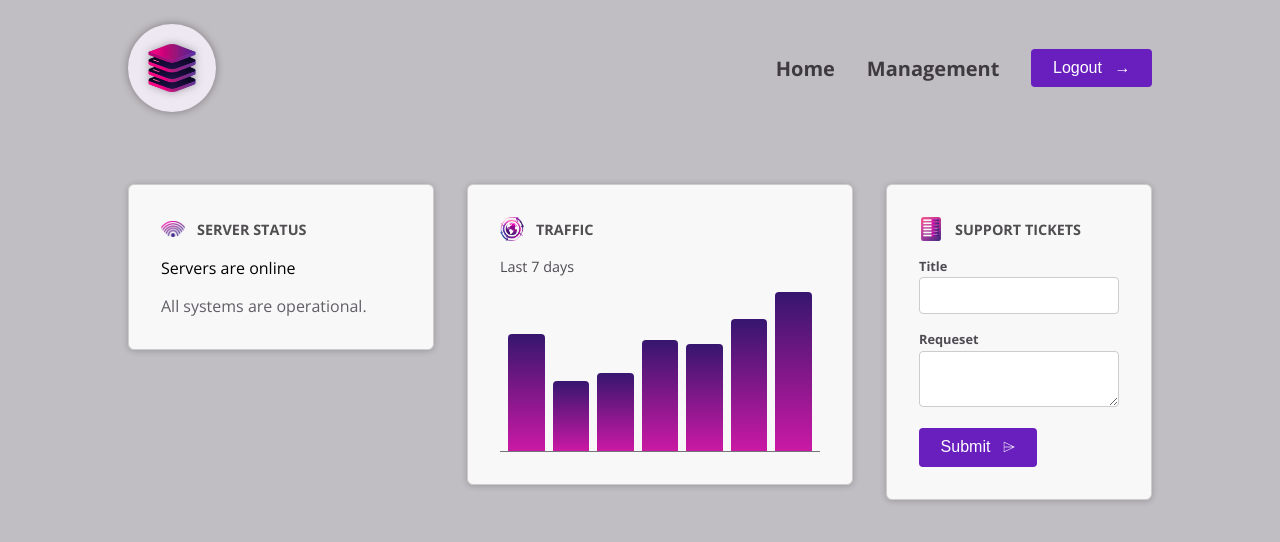
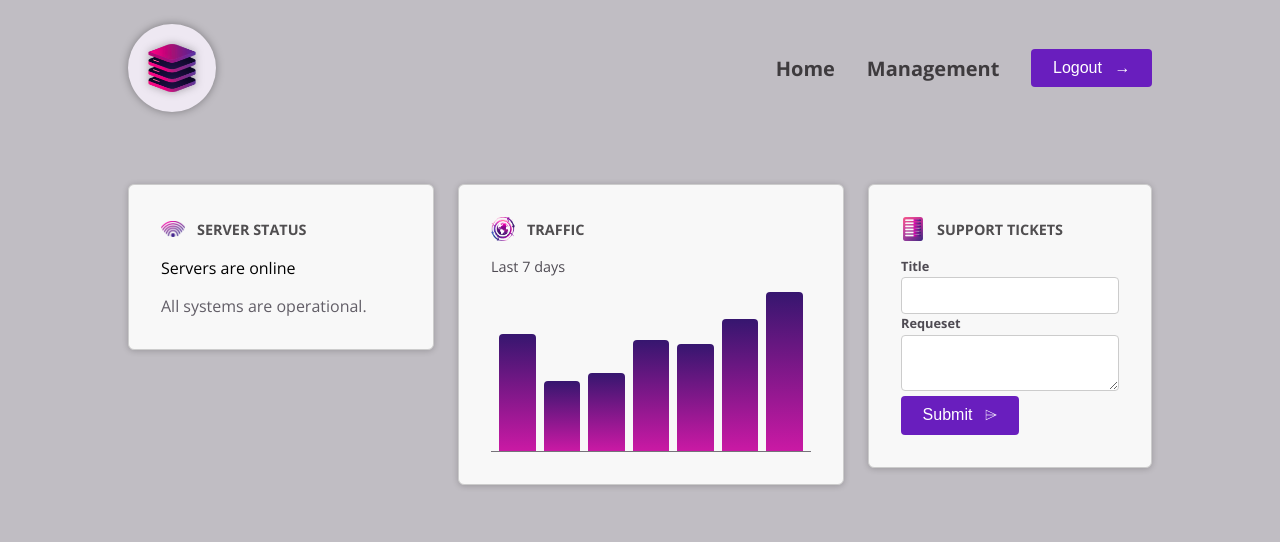
Before and after one commit to ZiaeianEhsan/Angular-Project-1, an Angular app: page / in a window 1280 px wide. Shown: the top 542 px of the page. Built offline with nearby package versions, Linux system fonts and the light colour scheme.

Commit message:
19. Using Host Elements Like Regular Elements

```diff
--- a/src/app/dashboard/tickets/new-tickets/new-tickets.component.html
+++ b/src/app/dashboard/tickets/new-tickets/new-tickets.component.html
@@ -1,8 +1,8 @@
 <form action="">
-  <app-control label="Title">
+  <app-control label="Title" class="control">
     <input name="title" id="title" />
   </app-control>
-  <app-control label="Requeset">
+  <app-control class="control" label="Requeset">
     <textarea name="request" id="request"></textarea>
   </app-control>
   <button appButton>
--- a/src/app/shared/control/control.component.html
+++ b/src/app/shared/control/control.component.html
@@ -1,4 +1,2 @@
-<p class="control">
   <label for="">{{ label() }}</label>
   <ng-content select="input, textarea"></ng-content>
-</p>
```
